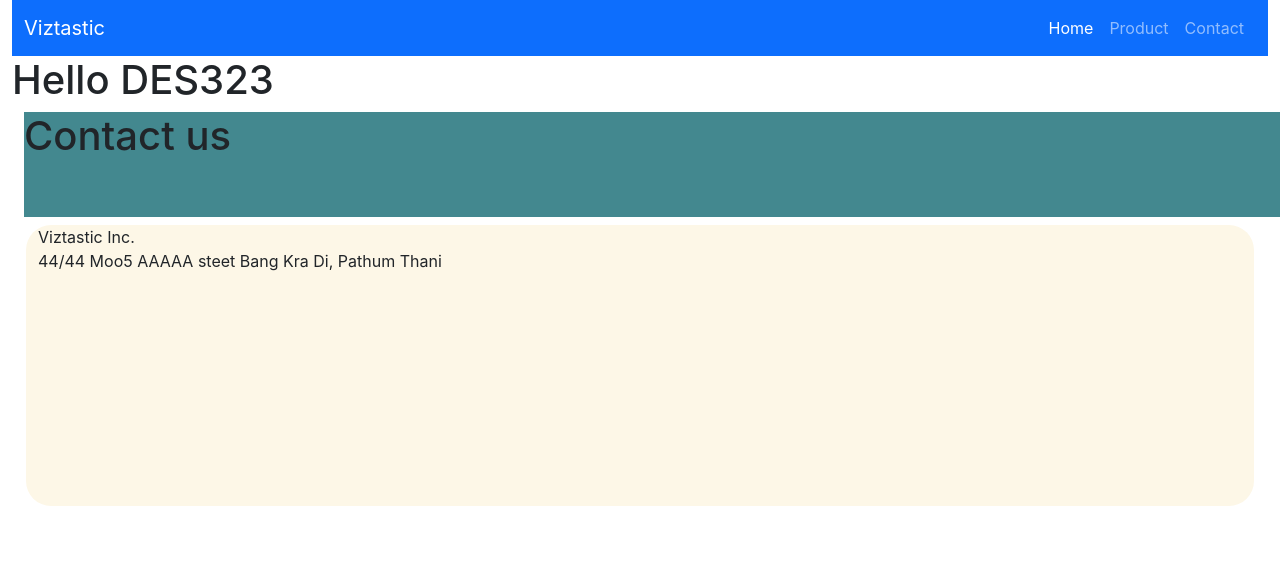
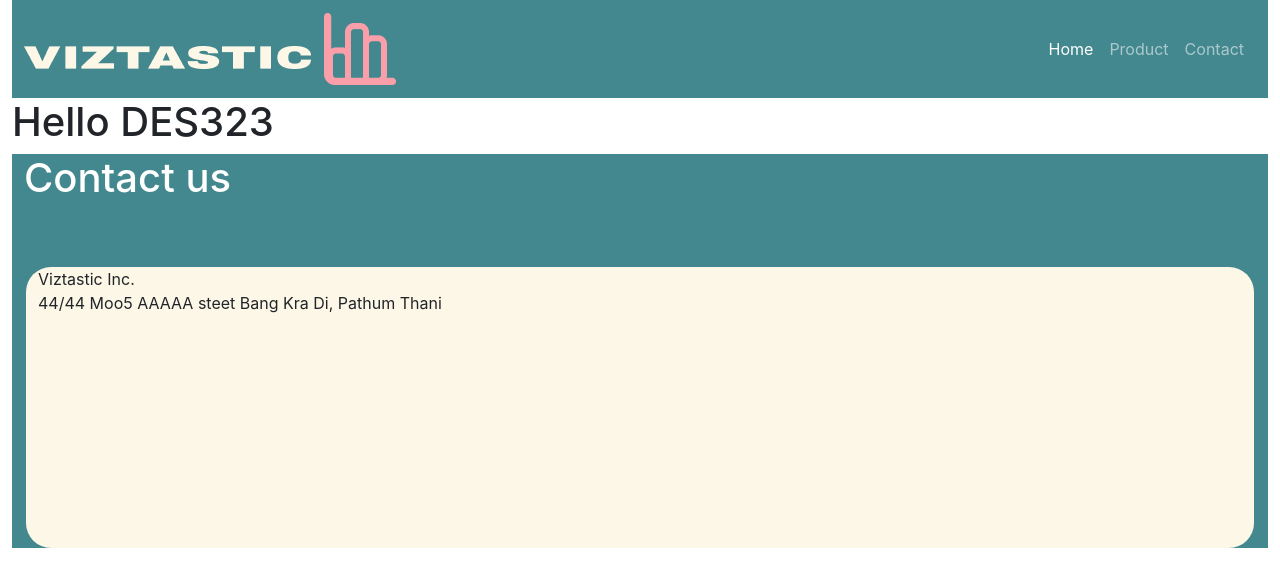
Before and after one commit to Raliciel/DES323_proj, a Django app: page / in a window 1280 px wide; the page is wider, and only the part inside the window is pictured. Shown: the top 587 px of that part. Run offline with Django 4.2, Linux system fonts and the light colour scheme.

Commit message:
why is it not showing css?

```diff
--- a/hello_world/static/main.css
+++ b/hello_world/static/main.css
@@ -44,11 +44,19 @@ code {
   font-size: 0.75rem;
 }
 
+.header {
+  background: #43888F;
+}
+
+.footer {
+  background: #43888F;
+}
+
 .footer h1 {
+  color: white;
   width: 1440px;
   height: 105px;
   flex-shrink: 0;
-  background: #43888F;
 }
 
 .footer-card {
--- a/hello_world/templates/web/component/footer.html
+++ b/hello_world/templates/web/component/footer.html
@@ -1,3 +1,4 @@
+
 <div class="container-fluid footer">
     <h1>Contact us</h1>
     <div class = "container-fluid footer-card">
--- a/hello_world/templates/web/component/header.html
+++ b/hello_world/templates/web/component/header.html
@@ -1,6 +1,10 @@
-<nav class="navbar navbar-expand-lg navbar-dark bg-primary">
+{% load static %}
+
+<nav class="navbar navbar-expand-lg navbar-dark header">
     <div class="container-fluid">
-        <a class="navbar-brand" href="#">Viztastic</a>
+        <a class="navbar-brand" href="#">
+            <img src="{% static 'Logo.png' %}" alt="logo" />
+        </a>
         <button class="navbar-toggler"type="button" data-bs-toggle="collapse" data-bs-target="#navbarSupportedContent" aria-controls="navbarSupportedContent"
             aria-expanded="false" aria-label="Toggle navigation">
             <span class="navbar-toggler-icon"></span>
```
Also changed, not shown: hello_world/static/Logo.png (added).
